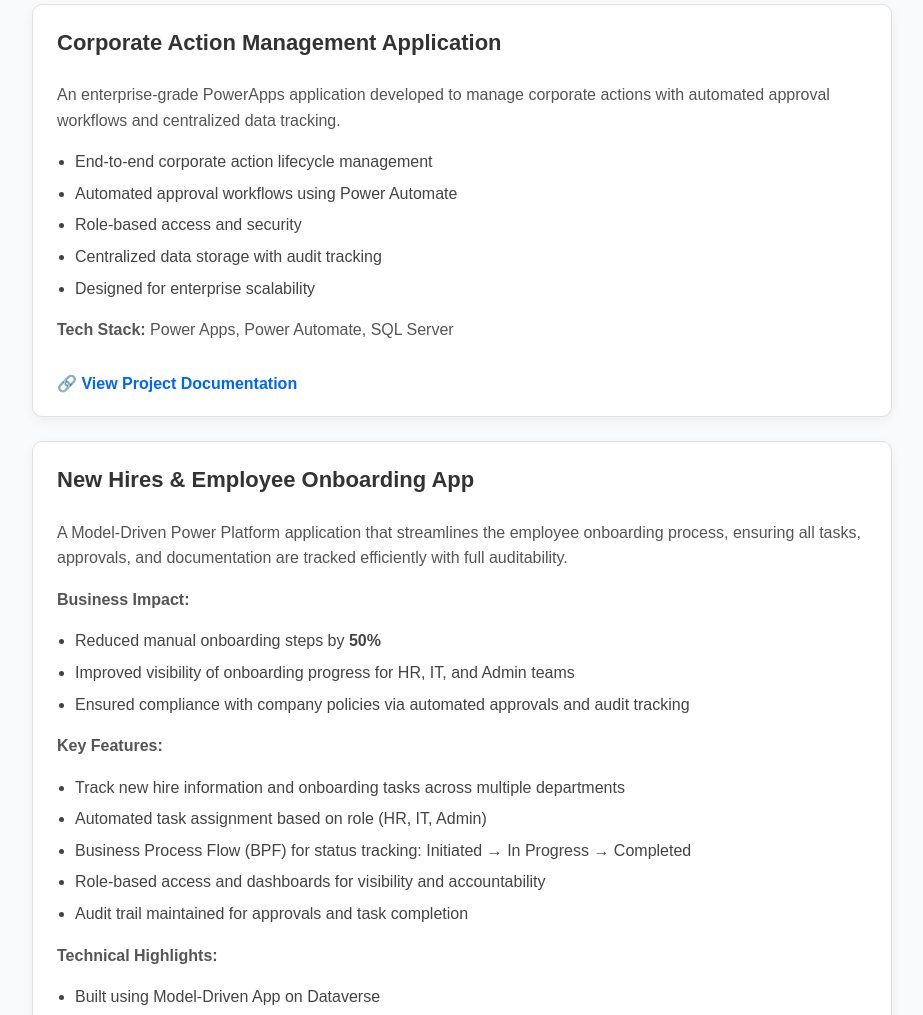
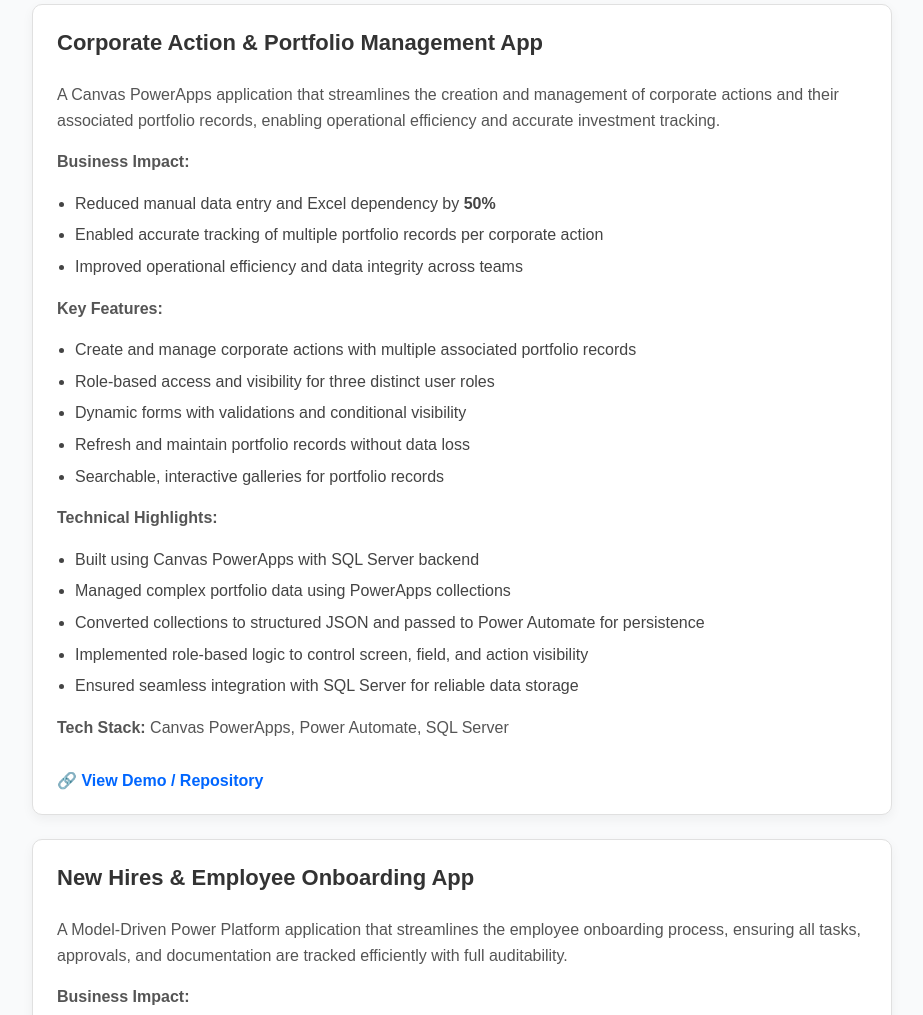
Before and after one commit to yachikayadav1054/yachikayadav1054.github.io, a plain HTML site: page index.html in a window 1280 px wide. Shown: the part 2295-3310 px from the top of the page, without its empty margins (178-1101 px from the left). Drawn offline with Linux system fonts and the light colour scheme.

Commit message:
Update index.html

```diff
--- a/index.html
+++ b/index.html
@@ -224,43 +224,61 @@
     </a>
   </div>
 
+<!-- Project 2: Corporate Action & Portfolio Management -->
+<div class="project-card">
+  <h3>Corporate Action & Portfolio Management App</h3>
+
+  <p>
+    A Canvas PowerApps application that streamlines the creation and management
+    of corporate actions and their associated portfolio records, enabling
+    operational efficiency and accurate investment tracking.
+  </p>
+
+  <p><strong>Business Impact:</strong></p>
+  <ul>
+    <li>Reduced manual data entry and Excel dependency by <strong>50%</strong></li>
+    <li>Enabled accurate tracking of multiple portfolio records per corporate action</li>
+    <li>Improved operational efficiency and data integrity across teams</li>
+  </ul>
+
+  <p><strong>Key Features:</strong></p>
+  <ul>
+    <li>Create and manage corporate actions with multiple associated portfolio records</li>
+    <li>Role-based access and visibility for three distinct user roles</li>
+    <li>Dynamic forms with validations and conditional visibility</li>
+    <li>Refresh and maintain portfolio records without data loss</li>
+    <li>Searchable, interactive galleries for portfolio records</li>
+  </ul>
+
+  <p><strong>Technical Highlights:</strong></p>
+  <ul>
+    <li>Built using Canvas PowerApps with SQL Server backend</li>
+    <li>Managed complex portfolio data using PowerApps collections</li>
+    <li>Converted collections to structured JSON and passed to Power Automate for persistence</li>
+    <li>Implemented role-based logic to control screen, field, and action visibility</li>
+    <li>Ensured seamless integration with SQL Server for reliable data storage</li>
+  </ul>
+
+  <p>
+    <strong>Tech Stack:</strong> Canvas PowerApps, Power Automate, SQL Server
+  </p>
+
+  <a
+    href="#"
+    target="_blank"
+    rel="noopener noreferrer"
+  >
+    🔗 View Demo / Repository
+  </a>
+</div>
 
 
 
 
-  <!-- Project 2: Corporate Action App -->
-  <div class="project-card">
-    <h3>Corporate Action Management Application</h3>
 
-    <p>
-      An enterprise-grade PowerApps application developed to manage
-      corporate actions with automated approval workflows and
-      centralized data tracking.
-    </p>
 
-    <ul>
-      <li>End-to-end corporate action lifecycle management</li>
-      <li>Automated approval workflows using Power Automate</li>
-      <li>Role-based access and security</li>
-      <li>Centralized data storage with audit tracking</li>
-      <li>Designed for enterprise scalability</li>
-    </ul>
 
-    <p>
-      <strong>Tech Stack:</strong>
-      Power Apps, Power Automate, SQL Server
-    </p>
-
-    <a
-      href="https://github.com/yachikayadav1054/corporate-action-powerapps"
-      target="_blank"
-      rel="noopener noreferrer"
-    >
-      🔗 View Project Documentation
-    </a>
-  </div>
-
-    <!-- Project 2: New Hires / Employee Onboarding -->
+    <!-- Project 3: New Hires / Employee Onboarding -->
 <div class="project-card">
   <h3>New Hires & Employee Onboarding App</h3>
 
```
